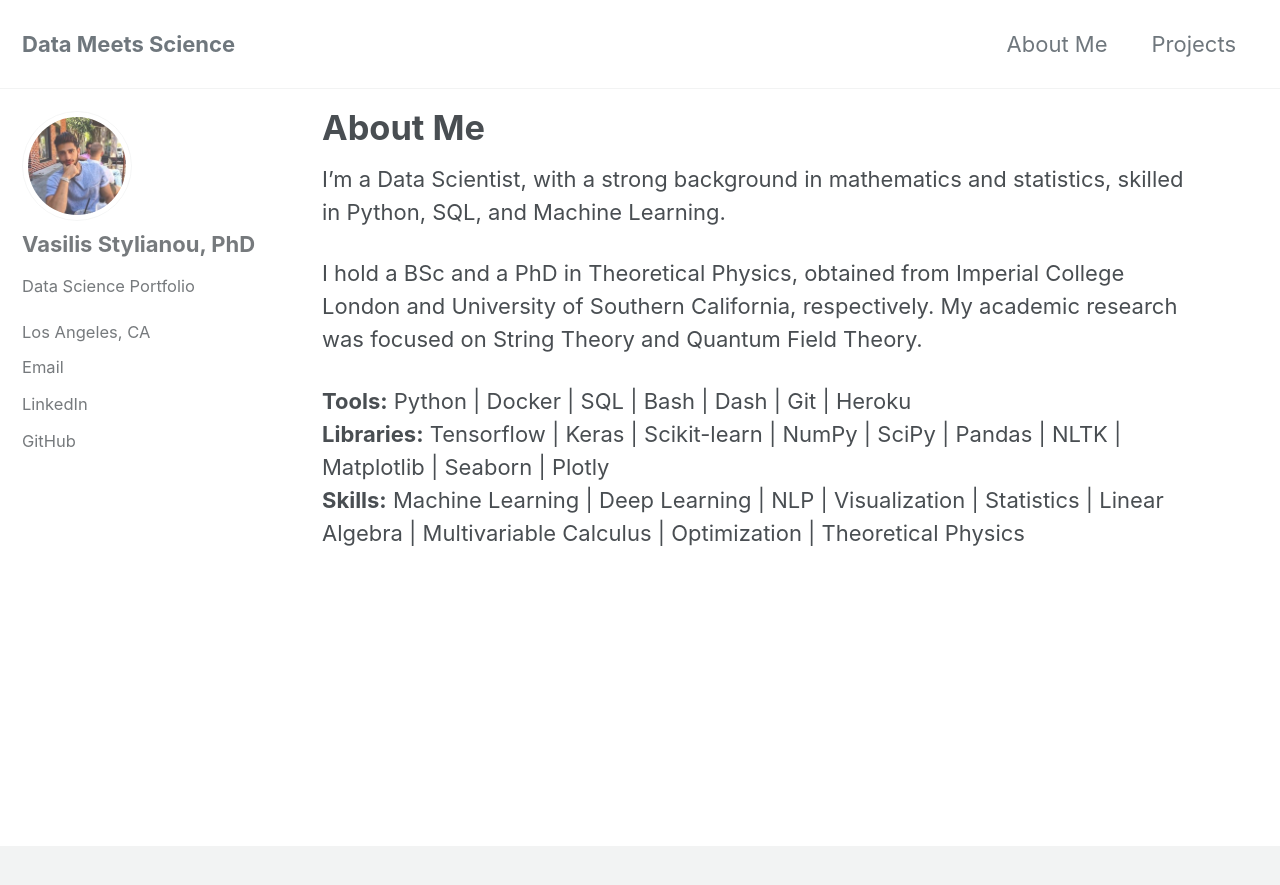
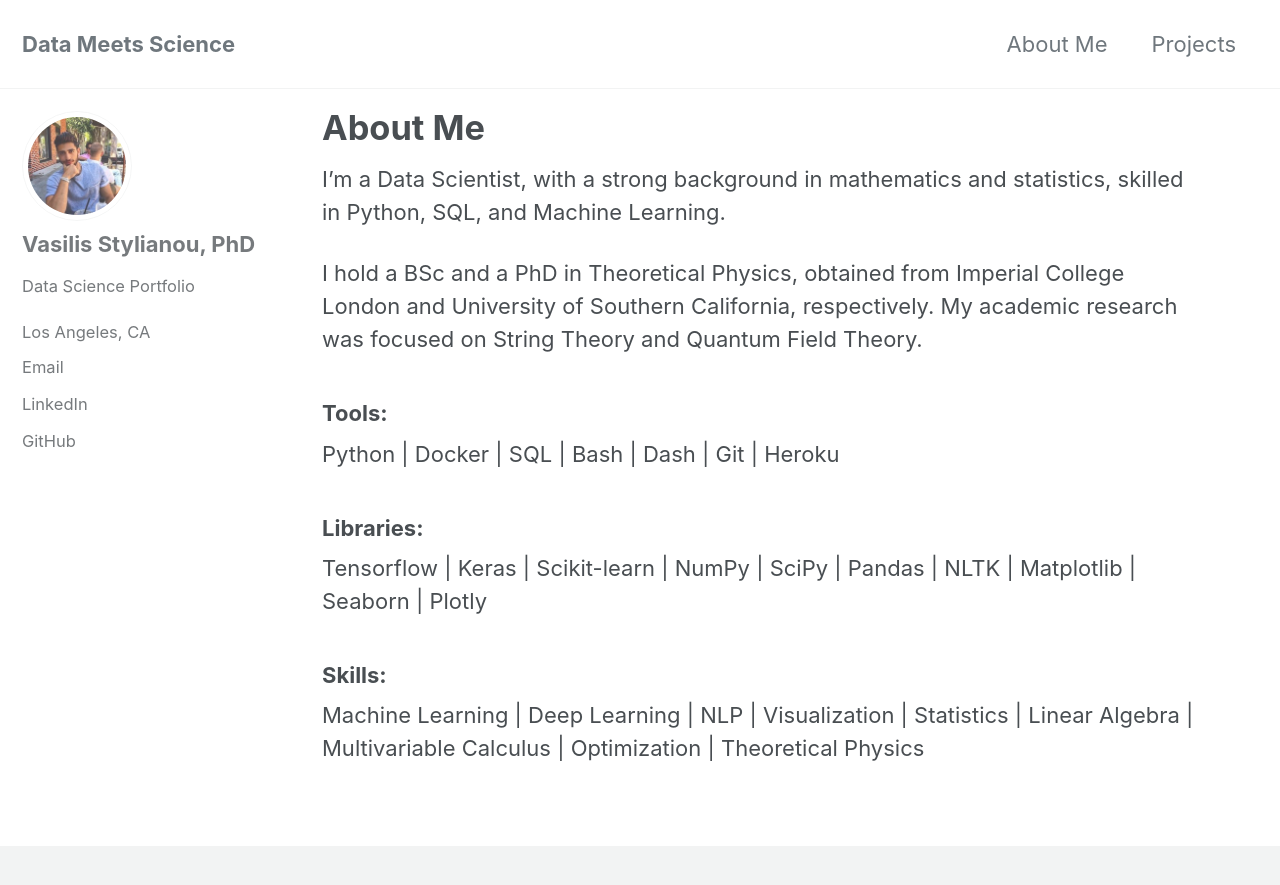
Before and after one commit to vasilis-stylianou/vasilis-stylianou.github.io, a Jekyll site: the page built from _pages/about.md, in a window 1280 px wide and 900 px high. Shown: the top 885 px of the window. Built offline with Jekyll 4.4.1, drawn with Linux system fonts in a browser that asks for light colours; cached includes are drawn as plain includes.

```diff
--- a/_pages/about.md
+++ b/_pages/about.md
@@ -10,6 +10,9 @@ I’m a Data Scientist, with a strong background in mathematics and statistics,
 
 I hold a BSc and a PhD in Theoretical Physics, obtained from Imperial College London and University of Southern California, respectively. My academic research was focused on String Theory and Quantum Field Theory.
 
-**Tools:** Python \| Docker \| SQL \| Bash \| Dash \| Git \| Heroku <br/>
-**Libraries:** Tensorflow \| Keras \| Scikit-learn \| NumPy \| SciPy \| Pandas \| NLTK \| Matplotlib \| Seaborn \| Plotly<br/>
-<b>Skills:</b> Machine Learning \| Deep Learning \|  NLP \| Visualization \| Statistics \| Linear Algebra \| Multivariable Calculus \| Optimization \| Theoretical Physics
+### Tools:
+Python \| Docker \| SQL \| Bash \| Dash \| Git \| Heroku <br/>
+### Libraries:
+Tensorflow \| Keras \| Scikit-learn \| NumPy \| SciPy \| Pandas \| NLTK \| Matplotlib \| Seaborn \| Plotly<br/>
+### Skills:
+Machine Learning \| Deep Learning \|  NLP \| Visualization \| Statistics \| Linear Algebra \| Multivariable Calculus \| Optimization \| Theoretical Physics
```
